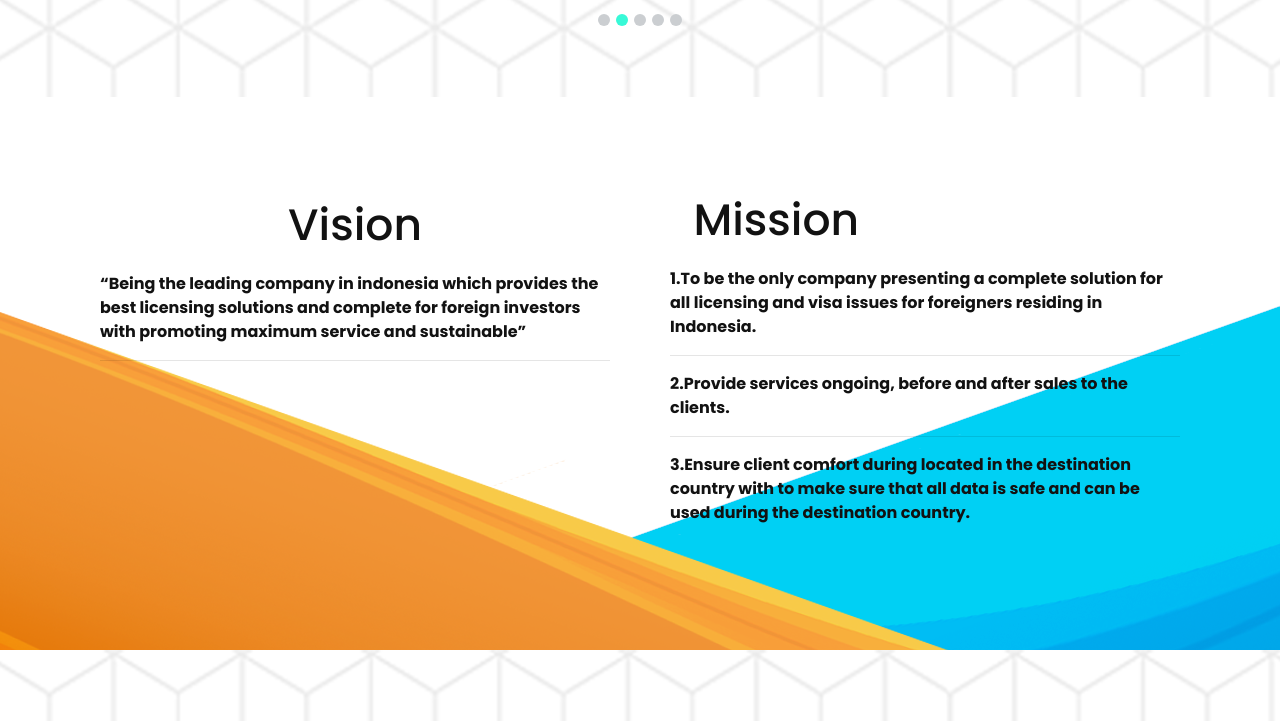
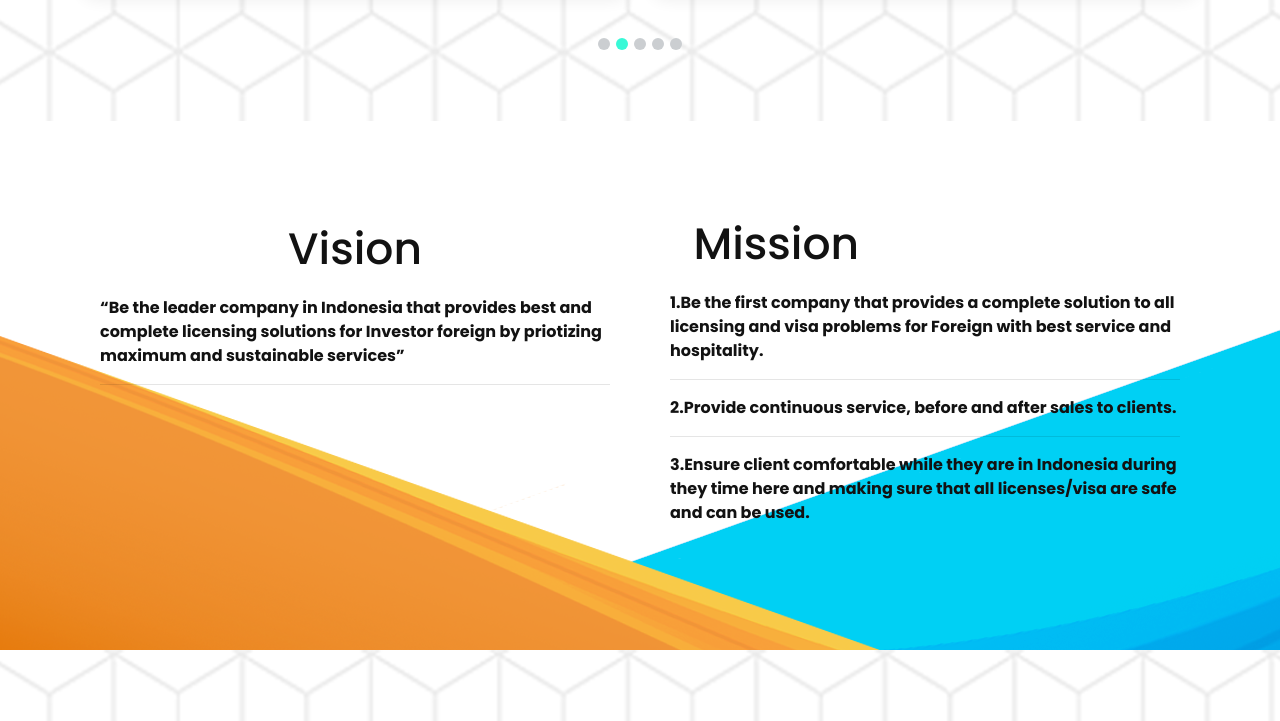
Before and after one commit to Theonehostile/lagicobacoba.github.io, a plain HTML site: page home.html in a window 1280 px wide. Shown: the part 1827-2548 px from the top of the page. Drawn offline with nearby package versions, Linux system fonts and the light colour scheme; some packages are replaced by stand-ins of ours; a script that the page names is missing; files whose address does not match are found by name.

Commit message:
Update home.html

```diff
--- a/home.html
+++ b/home.html
@@ -218,11 +218,9 @@
 
                         <div class="title">
                         </div>
-                        <p> First established in December 2021.
-                            See the number of foreign nationals residing in Indonesia,
-                            especially foreign investors who are constrained by regulations
-                            licensing in Indonesia, then PT GRIA VISA SOLUSI comes as a solution.
-                            Engaged in licensing services , VISA making and corporate legality making.</p>
+                        <p> Established in December 2021.
+                        seeing the opportunity and large number of foreign that located in Indonesia, especially Investor foreign who are constrained by licensing regulations in Indonesia,
+                        so we established PT GRIA VISA SOLUSI as a solution. we can assist you in the field of licensing services, Visa Service and Company Legality Service</p>
                     </div>
                 </div>
             </div>
@@ -322,11 +320,8 @@
                                 </div>
                             </div>
 
-                            <p><strong> “Being the leading company in indonesia
-                                    which provides the best licensing solutions and
-                                    complete for foreign investors with
-                                    promoting maximum service and
-                                    sustainable”</strong></p>
+                            <p><strong> “Be the leader company in Indonesia that provides best and complete licensing solutions
+                                for Investor foreign by priotizing maximum and sustainable services”</strong></p>
                             <hr>
                             </hr>
                         </div>
@@ -341,21 +336,15 @@
                                     <h3 class="title">Mission</h3>
                                 </div>
                             </div>
-                            <p><strong> 1.To be the only company
-                                    presenting a complete solution for
-                                    all licensing and visa issues
-                                    for foreigners residing in Indonesia.</strong></p>
+                            <p><strong> 1.Be the first company that provides a complete solution to all licensing and visa problems
+                                for Foreign with best service and hospitality. </strong></p>
                             <hr>
                             </hr>
-                            <p><strong>2.Provide services
-                                    ongoing, before and after sales
-                                    to the clients.</strong></p>
+                            <p><strong>2.Provide continuous service, before and after sales to clients.</strong></p>
                             <hr>
                             </hr>
-                            <p><strong>3.Ensure client comfort during
-                                located in the destination country with
-                                to make sure that all data is safe and
-                                can be used during the destination country.</strong></p>
+                            <p><strong>3.Ensure client comfortable while they are in Indonesia during they
+                                time here and making sure that all licenses/visa are safe and can be used.</strong></p>
                         </div>
                         <!-- <h3 class="about-title">Optimized for multipurpose use</h3> -->
 
```
